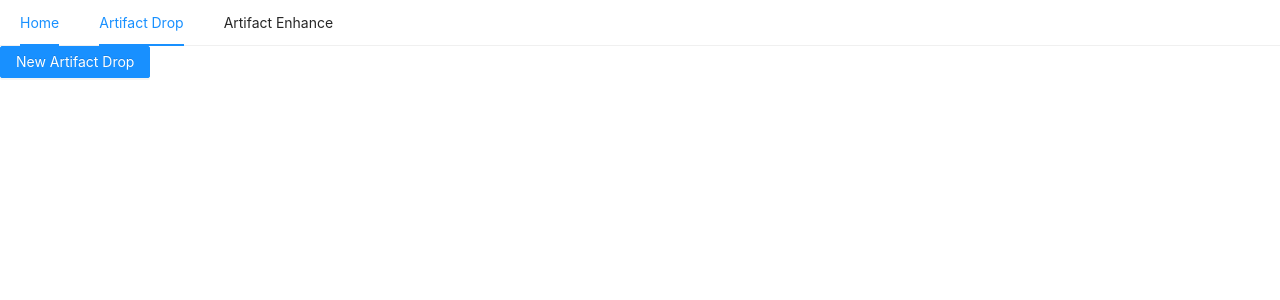
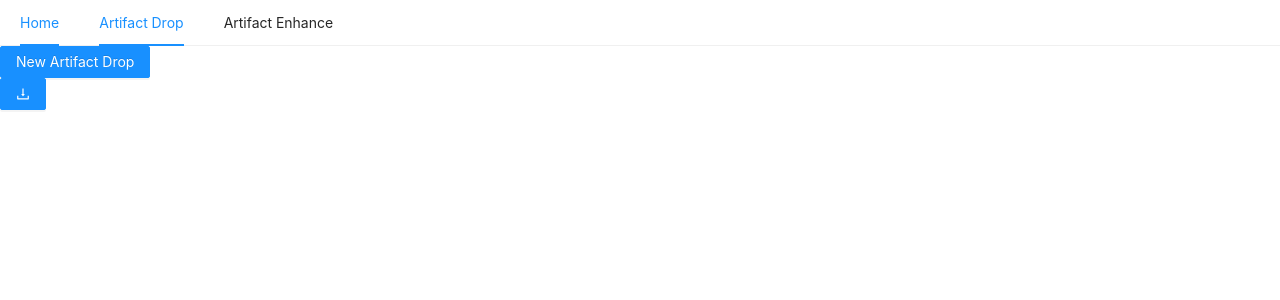
Before and after one commit to JiahuaZhang/kokopium-artifact, a Next.js app: page /drop in a window 1280 px wide. Shown: the top 300 px of the page. Built offline with nearby package versions, Linux system fonts and the light colour scheme.

Commit message:
add download function

```diff
--- /dev/null
+++ b/components/common/DownloadAsJson.tsx
@@ -0,0 +1,21 @@
+import { DownloadOutlined } from '@ant-design/icons';
+import { Button } from 'antd';
+import React from 'react';
+
+interface Props {
+  filename: string;
+  data: any;
+}
+
+export const DownloadAsJson = (props: Props) => {
+  const { filename, data } = props;
+
+  return (
+    <Button
+      type='primary'
+      href={`data:text/json;charset=utf-8,${encodeURIComponent(JSON.stringify(data))}`}
+      download={`${new Date().toDateString()}-${filename}.json`}>
+      <DownloadOutlined />
+    </Button>
+  );
+};
--- a/components/drop/ArtifactDropFarm.tsx
+++ b/components/drop/ArtifactDropFarm.tsx
@@ -34,7 +34,7 @@ export const ArtifactDropFarm = (props: Props) => {
           setShowUpdatePopup(true);
         }}>
         {artifact_drop_farm.description} - {artifact_drop_farm.type} @{' '}
-        {artifact_drop_farm.created.toDateString()}
+        {new Date(artifact_drop_farm.created).toDateString()}
         <UpdateArtifactDrop
           isVisible={showUpdatePopup}
           setIsVisible={setShowUpdatePopup}
--- a/components/drop/NewArtifactDrop.tsx
+++ b/components/drop/NewArtifactDrop.tsx
@@ -40,7 +40,7 @@ export const NewArtifactDrop = (props: Props) => {
 
             const new_artifact_drop_farm = {
               id: v4(),
-              created: new Date(),
+              created: new Date().toString(),
               description,
               type,
               artifacts: [],
--- a/pages/drop.tsx
+++ b/pages/drop.tsx
@@ -3,6 +3,7 @@ import { useState } from 'react';
 import { ArtifactDropFarm } from '../components/drop/ArtifactDropFarm';
 import { NewArtifactDrop } from '../components/drop/NewArtifactDrop';
 import { Artifact_Drop_Farm } from '../src/state/artifact_drop';
+import { DownloadAsJson } from '../components/common/DownloadAsJson';
 
 const Drop: NextPage = () => {
   const [state, setState] = useState<Artifact_Drop_Farm[]>([]);
@@ -18,9 +19,10 @@ const Drop: NextPage = () => {
         />
       ))}
 
-      <NewArtifactDrop add={(drop) => setState((values) => [...values, drop])} />
-
-      {/* {JSON.stringify(state)} */}
+      <div className='grid grid-flow-col justify-between'>
+        <NewArtifactDrop add={(drop) => setState((values) => [...values, drop])} />
+        <DownloadAsJson filename='artifact-drop' data={state} />
+      </div>
 
       {/* analysis part for all drop farms */}
     </div>
--- a/src/state/artifact_drop.ts
+++ b/src/state/artifact_drop.ts
@@ -19,7 +19,7 @@ export const ALL_ARTIFACT_DROP_FARM_TYPE: Artifact_Drop_Farm_Type[] = ['20', 'co
 
 export interface Artifact_Drop_Farm {
   id: string;
-  created: Date;
+  created: string;
   type: Artifact_Drop_Farm_Type;
   description?: string;
   artifacts: Artifact_Drop[];
```
